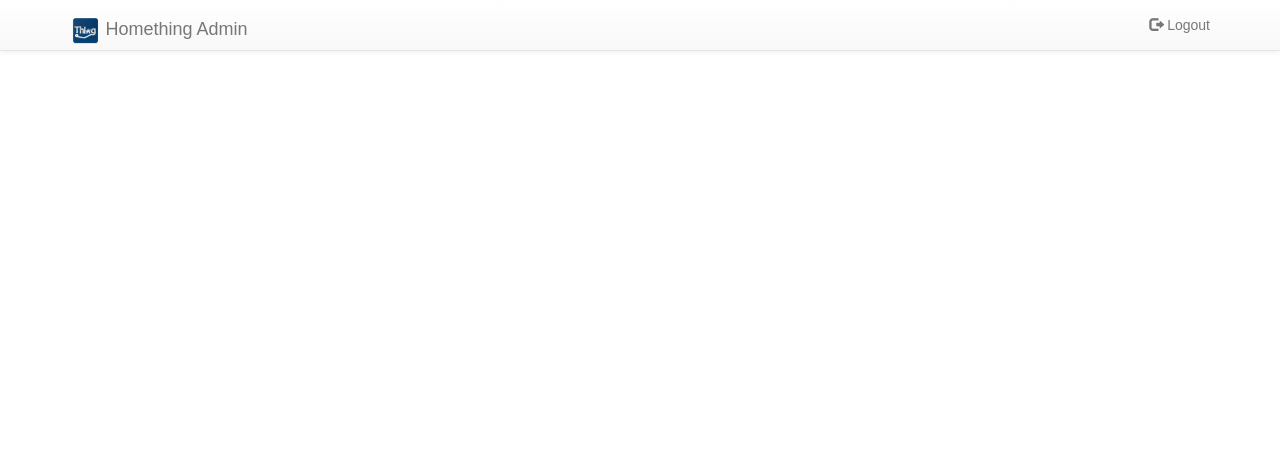
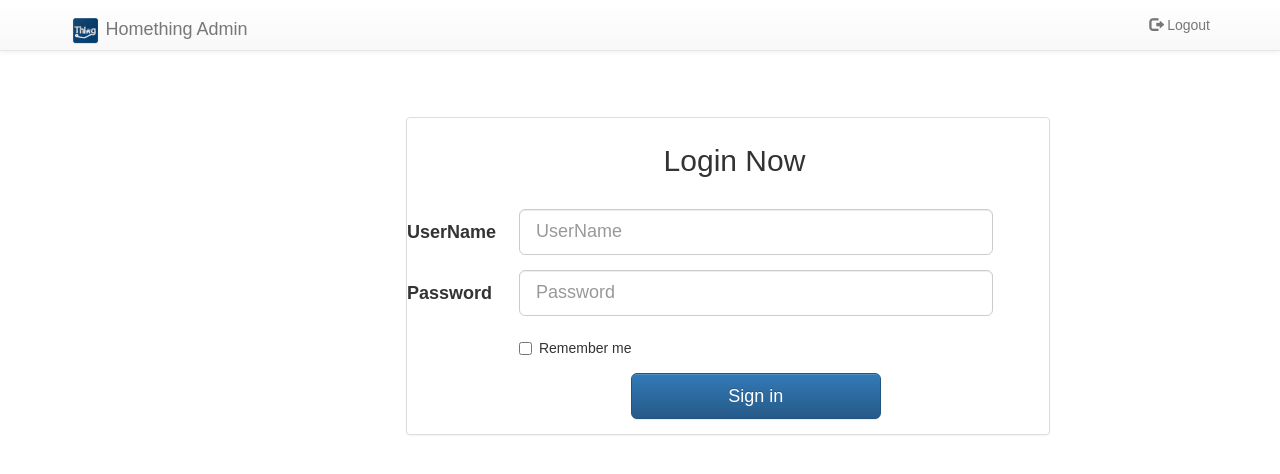
Before and after one commit to xang555/homething-admin, a React (Create React App) app: page /login in a window 1280 px wide. Shown: the top 474 px of the page. Built offline with nearby package versions, Linux system fonts and the light colour scheme.

Commit message:
add login and fix design smartdevice information

```diff
--- /dev/null
+++ b/src/Component/Login/index.js
@@ -0,0 +1,68 @@
+import React, { Component } from 'react'
+import { Col,Row,
+     Grid, Panel,Image,
+    Button,FormGroup,
+    FormControl,Form,Well,
+    ControlLabel,Checkbox,Label} from 'react-bootstrap';
+
+ class Login extends Component {
+
+    constructor(props){
+        super(props);
+    }
+
+    render(){
+
+    return (
+
+    <div style={{ marginTop:"10%", width:"55%",marginLeft:"30%" }}>
+
+    <Panel>
+    <div style={{ marginTop:"4%",marginLeft:"40%",marginBottom:"5%" }}><h2>Login Now</h2></div>
+    <div >
+   <Form horizontal>
+    <FormGroup controlId="formUserName" bsSize="large">
+      <Col componentClass={ControlLabel} sm={2}>
+        UserName
+      </Col>
+      <Col sm={9}>
+        <FormControl type="text" placeholder="UserName" />
+      </Col>
+    </FormGroup>
+
+    <FormGroup controlId="formPassword" bsSize="large">
+      <Col componentClass={ControlLabel} sm={2}>
+        Password
+      </Col>
+      <Col sm={9}>
+        <FormControl type="password" placeholder="Password" />
+      </Col>
+    </FormGroup>
+
+    <FormGroup>
+      <Col smOffset={2} sm={10}>
+        <Checkbox>Remember me</Checkbox>
+      </Col>
+    </FormGroup>
+
+    <FormGroup>
+      <Col smOffset={4} sm={5}>
+        <Button  bsStyle="primary" type="submit" bsSize="large" block>
+          Sign in
+        </Button>
+      </Col>
+    </FormGroup>
+  </Form>
+
+    </div>
+    </Panel>
+
+        </div>
+
+    );
+
+    }
+
+ }
+
+ export default Login;
--- a/src/Component/SmartDeviceInfo/index.js
+++ b/src/Component/SmartDeviceInfo/index.js
@@ -1,5 +1,6 @@
 import React, { Component } from 'react';
-import { Col,Row, Grid, Panel,Image} from 'react-bootstrap';
+import { Col,Row, Grid, Panel,Image,
+    Button,FormGroup,FormControl,Form,Well} from 'react-bootstrap';
 import QRCode from 'qrcode.react';
 import thumbnail from '../../Icon/thumbnail.png';
 
@@ -17,17 +18,13 @@ let { match } = this.props;
 
 return (
 
-<div style={{  marginTop:"10%" }}>
 
 <Grid>
 
 <Row>
+<div style={{  marginTop:"10%",marginLeft:"18%" }}>
 
-<Col xs={6} md={6} >
-
-<Grid>
-
-<Row>
+<Col xs={3} md={3} >
 
 <div>
 <Image src={thumbnail} rounded responsive/>
@@ -35,31 +32,42 @@ return (
 <div><h5> { "ID : "+ match.params.sdid } </h5></div>
 </div>
 
+<div style={{ marginTop:"2%" }}><QRCode value={match.params.sdid} size={173}/></div>
+
+</Col>
+
+<Col xs={5} md={5}>
+
+<Form>
+<Panel>
+<h4>Change SmartDevice Type</h4>
+<FormGroup bsSize="large">
+<FormControl componentClass="select" placeholder="SmartDevice Type">
+<option value="0">Smart Switch</option>
+<option value="1">humidity and temperature Sensor</option>
+<option value="2">Gass sensor</option>
+<option value="3">Smart alarm</option>
+</FormControl>
+</FormGroup>
+</Panel>
+<div style={{ marginTop:"5%" }}><Button type="submit" bsStyle="primary" bsSize="large" block>Save Change</Button></div>
+</Form>
+
+<div style={{ marginTop:"15%", color:"#ef7f3e" }}>
+ <Well bsSize="large">Please check your Change befor save.
+      Also you can delete this smartDevice by click delete button</Well>
+</div>
+
+<div style={{ marginTop:"5%" }}><Button type="submit" bsStyle="default" bsSize="default" block><span style={{color:"#e61125"}}>Delete</span></Button></div>
+
+</Col>
+</div>
 </Row>
 
-<Row>
-
-<div style={{ marginTop:"2%" }}><QRCode value={match.params.sdid} size={173}/></div>
-
-</Row>
 
 </Grid>
 
 
-
-</Col>
-
-<Col xs={6} md={6}>
-
-
-
-</Col>
-
-</Row>
-
-</Grid>
-
-</div>
 
 );
 
--- a/src/index.js
+++ b/src/index.js
@@ -8,6 +8,7 @@ import { Col,Row, Grid} from 'react-bootstrap';
 import App from './App';
 import Navbar from './Component/Navbar';
 import SmartDeviceInfo from './Component/SmartDeviceInfo';
+import Login from './Component/Login';
 import registerServiceWorker from './registerServiceWorker';
 
 ReactDOM.render(
@@ -16,6 +17,7 @@ ReactDOM.render(
         <Grid>
         <Row><Navbar/></Row>
         <Row>
+          <Route path="/login" component={Login}/>
          <Route exact path="/" component={App}/>
          <Route path="/device/:sdid" component={SmartDeviceInfo}/>
         </Row>
```
